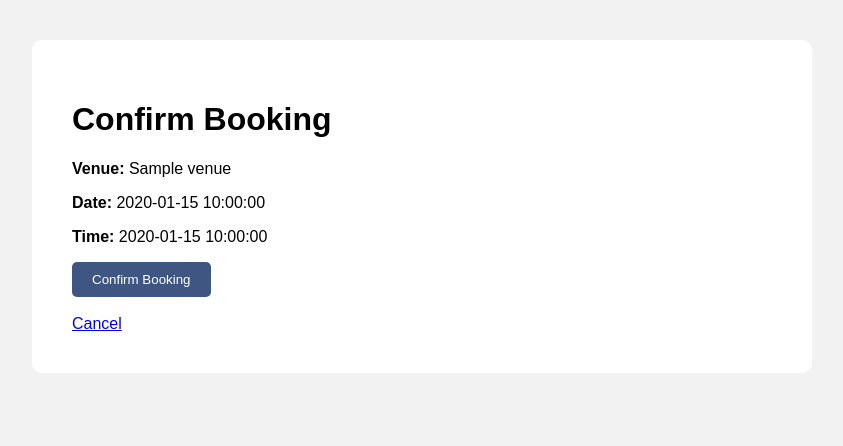
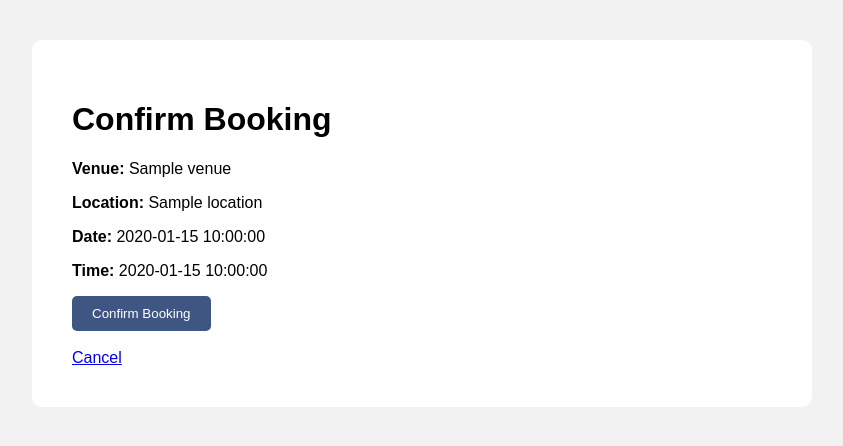
Before and after one commit to danenriquerrhine/project, a Flask app: template templates/confirm.html in a window 1280 px wide. Shown: the top 446 px of the page, without its empty margins (218-1061 px from the left). Run offline with Flask 3, Linux system fonts and the light colour scheme; the template is opened without the code that fills it: most values are stand-ins (such as "Sample title", 1, 10 or a date in 2020).

Commit message:
Add location display to confirm.html
Added location information to the booking confirmation page.

```diff
--- a/templates/confirm.html
+++ b/templates/confirm.html
@@ -42,6 +42,7 @@ background:#2f456b;
 <h1>Confirm Booking</h1>
 
 <p><b>Venue:</b> {{ venue.name }}</p>
+<p><b>Location:</b> {{ venue.location }}</p>   <!-- added location -->
 <p><b>Date:</b> {{ date }}</p>
 <p><b>Time:</b> {{ time_slot }}</p>
 
```
